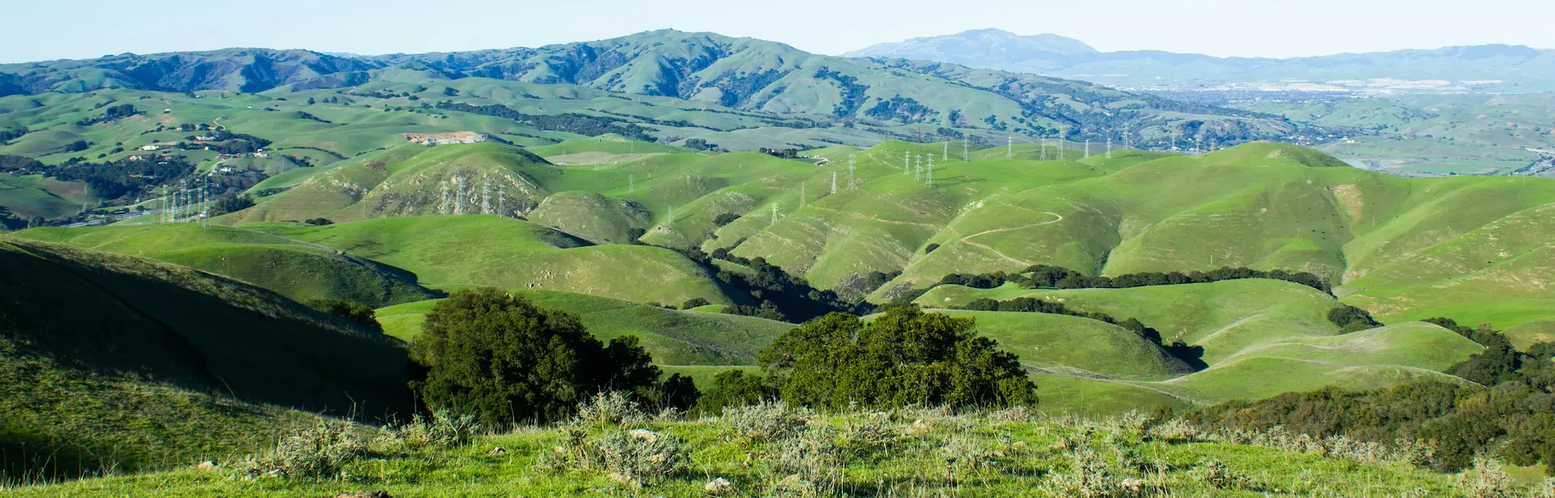
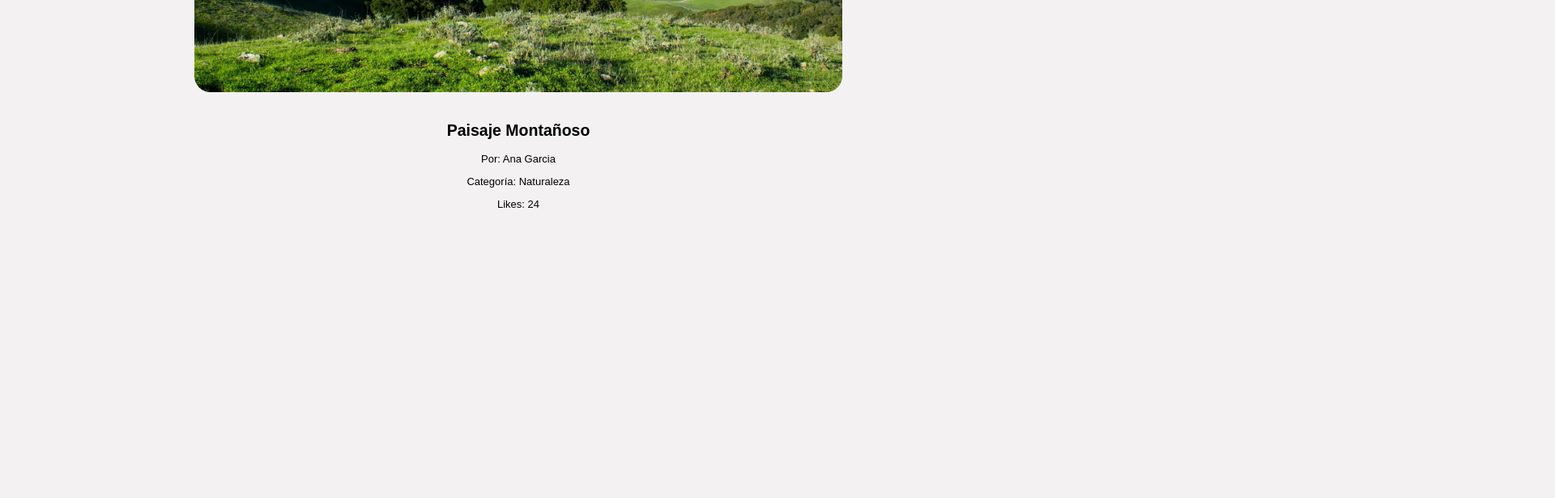
Before and after one commit to OrlandoDev17/gallery, a React (Vite) app: page /image/1 in a window 1280 px wide. Shown: the part 420-1036 px from the top of the page at 81% size, 1920 px wide, since content can reach past the window. After the commit the page ends 800 px from the top, so only its background shows below. Built offline with nearby package versions, Linux system fonts and the light colour scheme.

Commit message:
ultimo commit

```diff
--- a/src/main.jsx
+++ b/src/main.jsx
@@ -2,6 +2,7 @@ import { createRoot } from "react-dom/client";
 import { BrowserRouter, Routes, Route } from "react-router-dom";
 import App from "./App.jsx";
 import ImageDetail from "./components/ImageDetail";
+import "./styles/Index.css";
 
 createRoot(document.getElementById("root")).render(
   <BrowserRouter>
--- /dev/null
+++ b/src/styles/ImageDetails.css
@@ -0,0 +1,17 @@
+.image-detail {
+  display: flex;
+  flex-direction: column;
+  align-items: center;
+  gap: 20px;
+  margin-top: 50px;
+}
+
+.image-detail img {
+  border-radius: 20px;
+  width: 800px;
+  height: auto;
+}
+
+.image-info {
+  text-align: center;
+}
--- /dev/null
+++ b/src/styles/Index.css
@@ -0,0 +1,33 @@
+@view-transition {
+  navigaton: auto;
+}
+
+::view-transition-group(*) {
+  animation-duration: 3s;
+}
+
+::view-transition-old(*) {
+  animation-name: old;
+}
+
+::view-transition-new(*) {
+  animation-name: new;
+}
+
+@keyframes old {
+  from {
+    opacity: 1;
+  }
+  to {
+    opacity: 0;
+  }
+}
+
+@keyframes new {
+  from {
+    opacity: 0;
+  }
+  to {
+    opacity: 1;
+  }
+}
```
Also changed, not shown: src/components/ImageDetail.jsx (+4 -3 lines).
